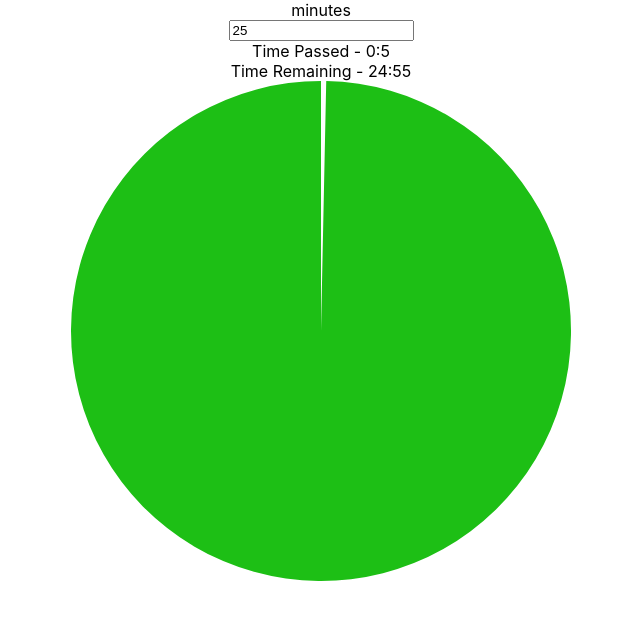
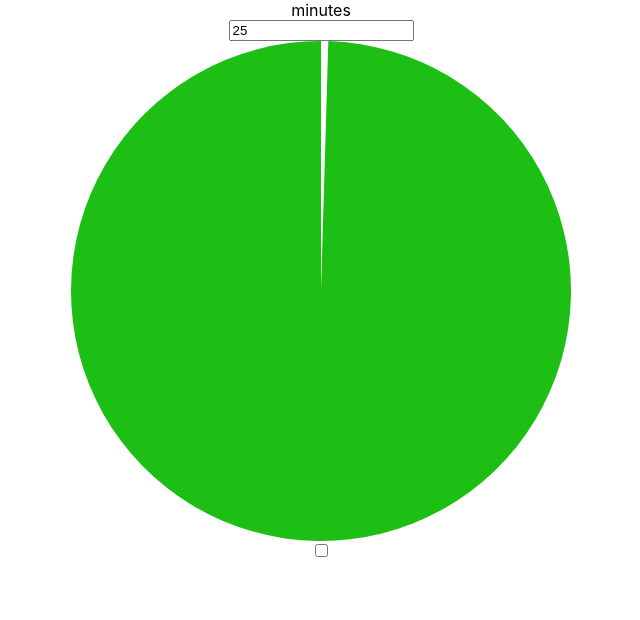
Before and after one commit to NoamRa/timer, a React (Create React App) app: page / in a window 1280 px wide. Shown: the top 620 px of the page, without its empty margins (319-959 px from the left). Built offline with nearby package versions, Linux system fonts and the light colour scheme.

Commit message:
add ability to toggle numeric timer. off by default

```diff
--- a/src/App.tsx
+++ b/src/App.tsx
@@ -17,6 +17,7 @@ const App: React.FC = (): JSX.Element => {
   let [startTime, setStartTime] = useState(now);
   let degreesPerSecond: number = calcDegreesPerSecond(timerDuration);
   let [degrees, setDegrees] = useState(degreesPerSecond * (startTime - now));
+  let [showNumericTimer, setShowNumericTimer] = useState(false);
 
   const handleTimeChange = (evt: SyntheticEvent): void => {
     const updatedTimerDuration: number =
@@ -55,8 +56,13 @@ const App: React.FC = (): JSX.Element => {
         value={timerDuration / 60}
         onChange={handleTimeChange}
       />
-      {renderTimeDisplay()}
       <CirclePart diameter={500} degrees={degrees} />
+      <input
+        type="checkbox"
+        checked={showNumericTimer}
+        onChange={() => setShowNumericTimer(!showNumericTimer)}
+      />
+      {showNumericTimer && renderTimeDisplay()}
     </div>
   );
 };
```
